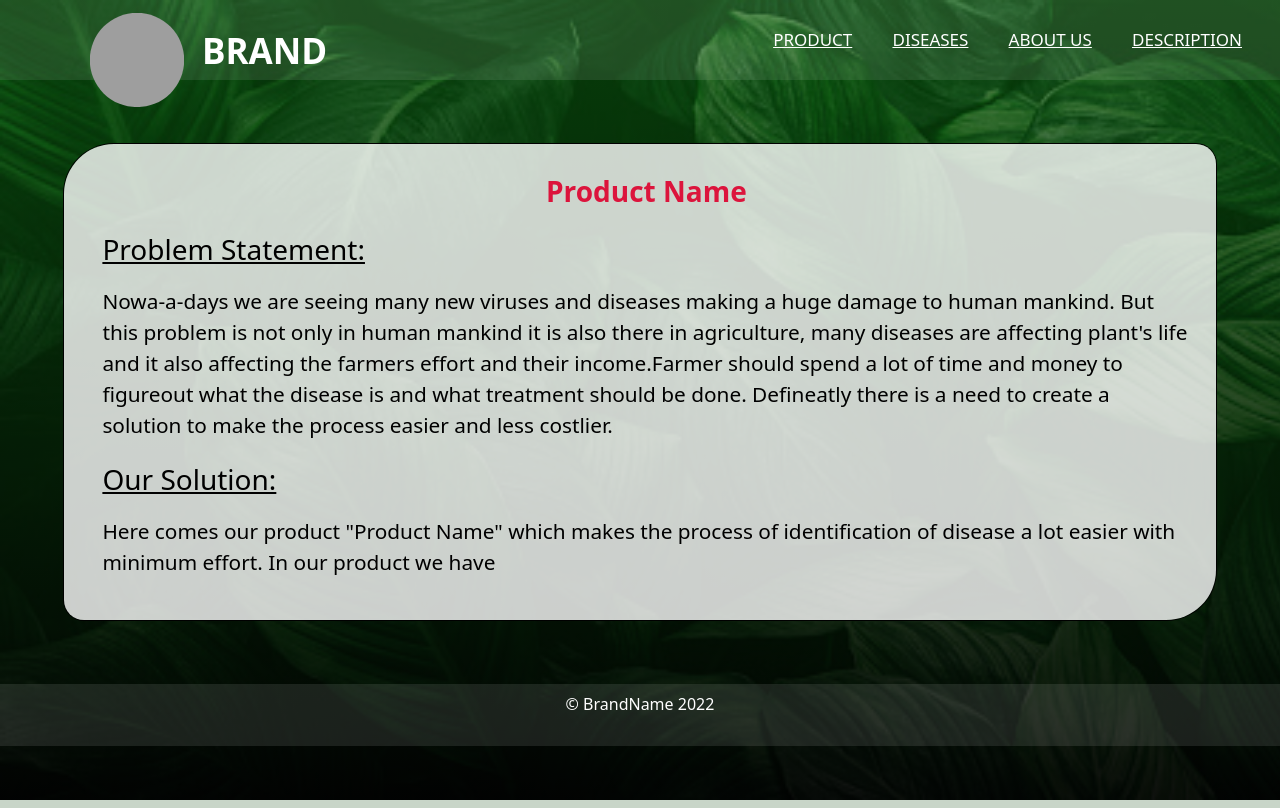
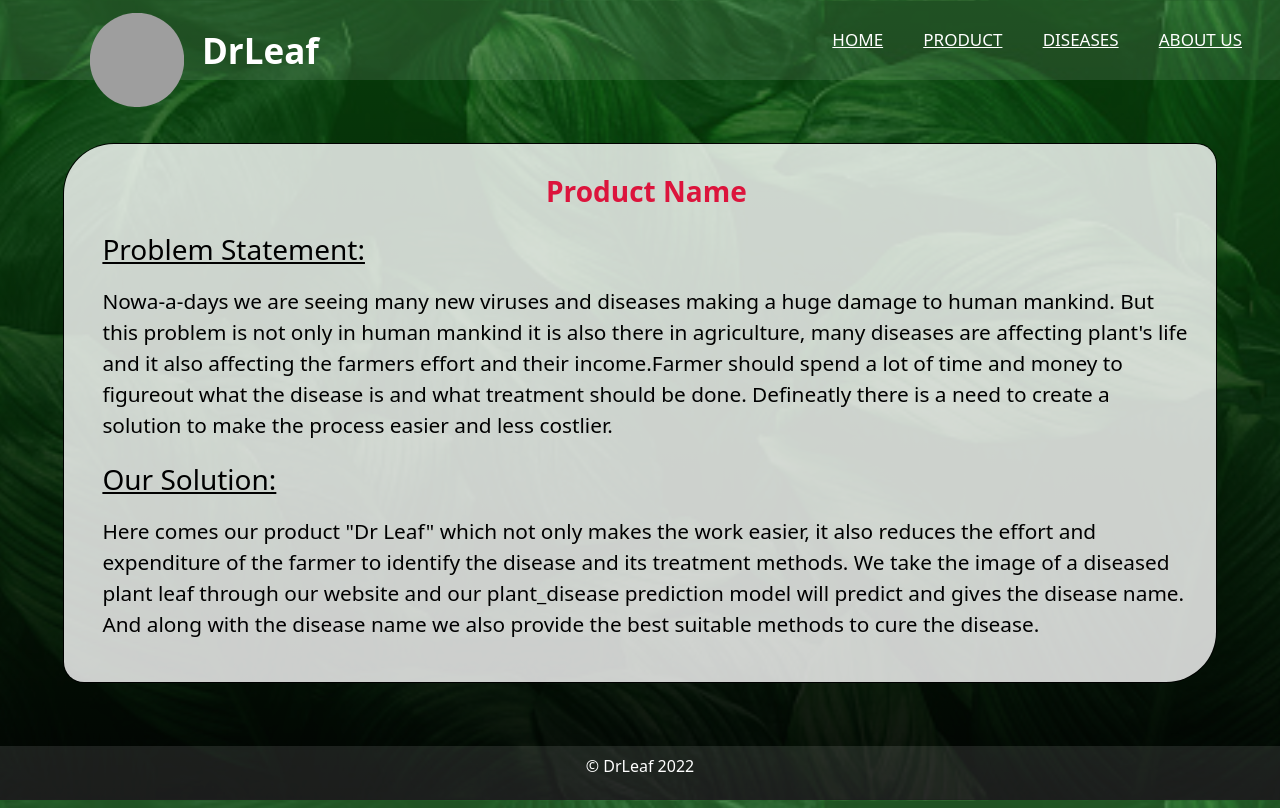
Before and after one commit to AniruddhA-Omni/DrLeaf, a Flask app: page /description in a window 1280 px wide. Run offline with Flask 2, Linux system fonts and the light colour scheme; grey boxes are pictures that could not be loaded.

Commit message:
description page updated

```diff
--- a/templates/Description.html
+++ b/templates/Description.html
@@ -196,13 +196,13 @@
           <i class="fas fa-bars"></i>
         </label>
         <a  class="x" style="margin-left: 6%; " href="/"><img src="/static/images/logo.jpg" alt="" width="120" height="120" style="border-radius: 50%; padding:1%;"></a>
-        <label class="logo">BRAND</label>
+        <label class="logo">DrLeaf</label>
         <ul>
-
+          <li><a href="/">Home</a></li>
          <li><a href="/products">PRODUCT</a></li>
           <li><a href="/diseases">DISEASES</a></li>
           <li><a href="/about">ABOUT US</a></li>
-          <li><a href="/description">DESCRIPTION</a></li>
+
         </ul>
     </nav>
 
@@ -216,13 +216,15 @@
           figureout what the disease is and what treatment should be done. Defineatly there is a need to create a solution
            to make the process easier and less costlier.</p>
         <p class="abtsubhead">Our Solution:</p>
-        <p class="abtpb">Here comes our product "Product Name" which  makes the process of identification of disease a lot easier
-          with minimum effort. In our product we have </p>
+        <p class="abtpb">Here comes our product "Dr Leaf" which not only makes the work easier, it also reduces the effort and
+          expenditure of the farmer to identify the disease and its treatment methods. We take the image of a diseased plant
+           leaf through our website and  our plant_disease prediction model will predict and gives the disease name.
+           And along with the disease name we also provide the best suitable methods to cure the disease. </p>
     </div>
 
 
     <div class="foot">
-      &copy BrandName 2022
+      &copy DrLeaf 2022
   </div>
 </body>
 </html>
```
